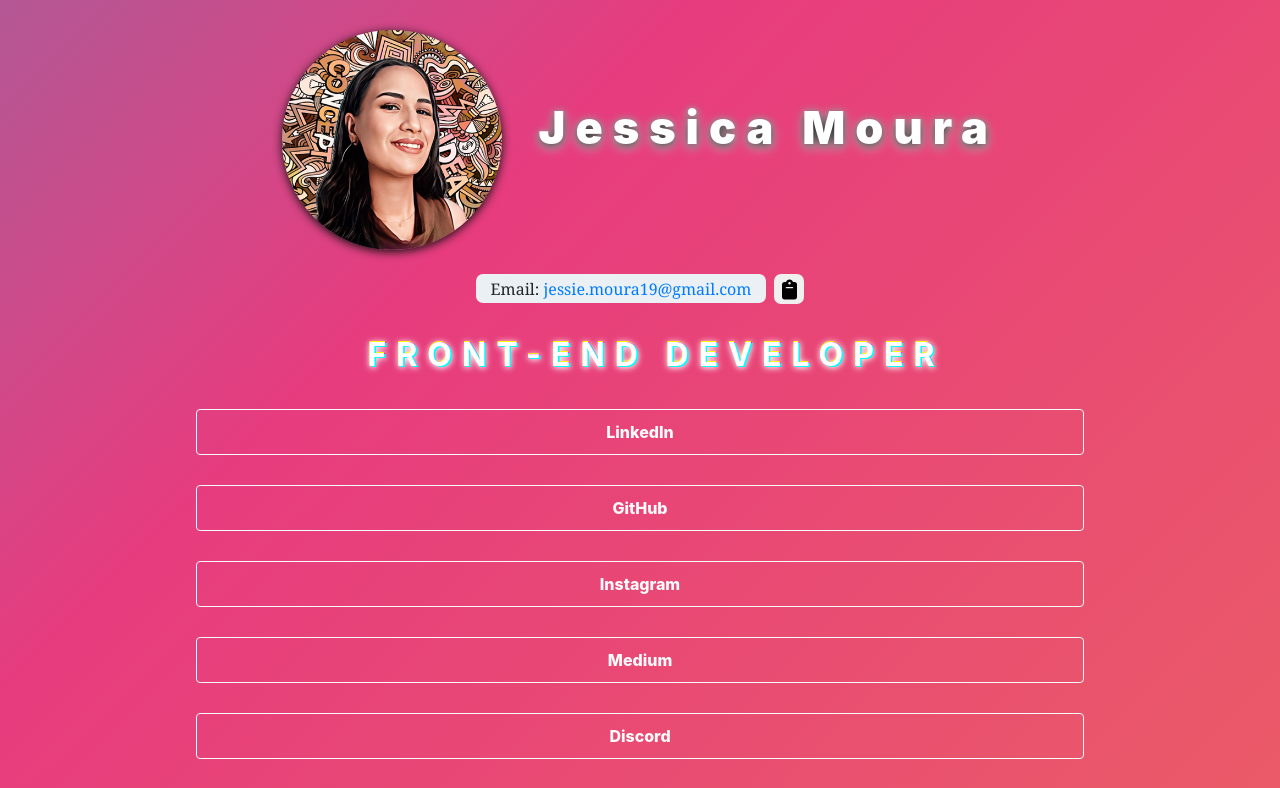
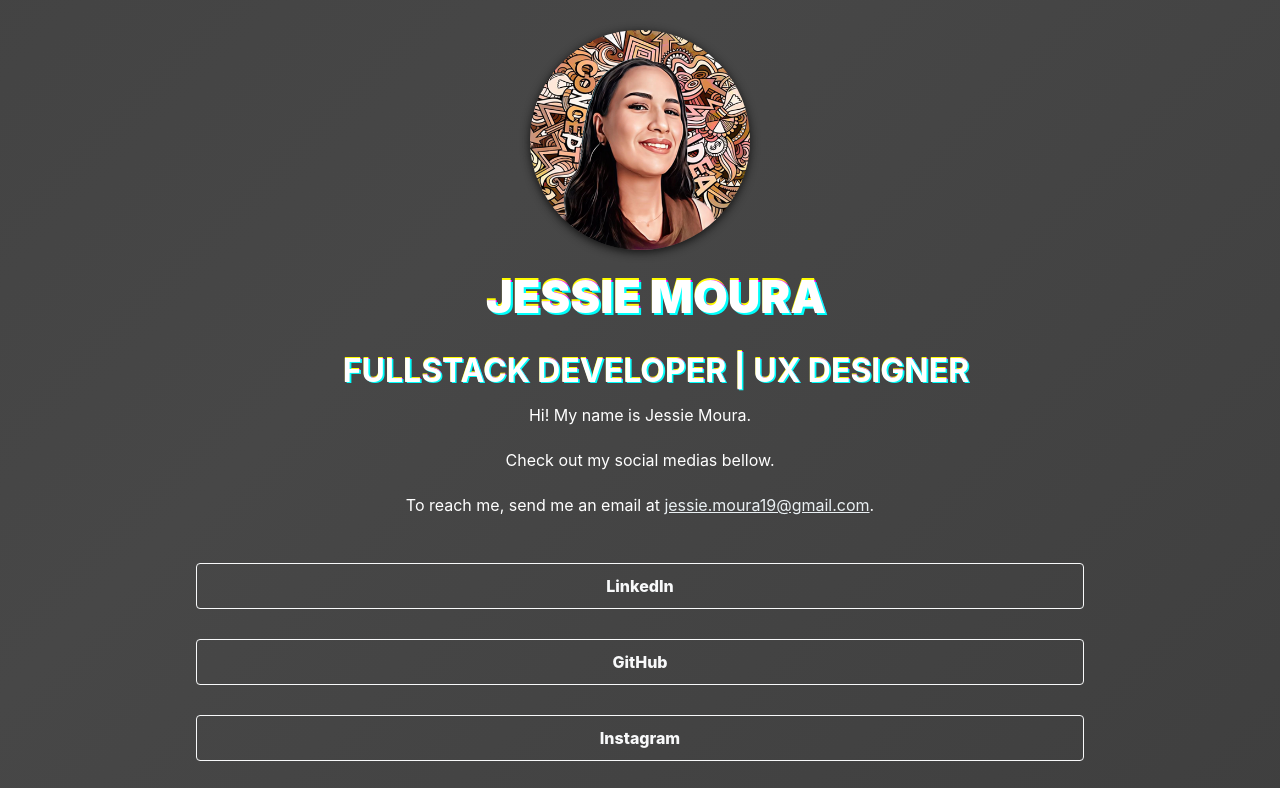
Before and after one commit to LadyJessie19/Linktree, a plain HTML site: page index.html in a window 1280 px wide. Shown: the top 788 px of the page. Drawn offline with nearby package versions, Linux system fonts and the light colour scheme.

Commit message:
update: general improvements

```diff
--- a/index.html
+++ b/index.html
@@ -20,12 +20,11 @@
     <div class="col-xs-12">
             <div class="text-center" style="padding-top: 30px; padding-bottom: 30px;">
                 <img src="assets/jessie.png" class="backdrop linktree">
-                <h1 style="color: #ffffff; padding-top: 20px;" class="hero layers">Jessica Moura</h1>
-                <div class="email">
-                    <p class="emailP">Email: <a href="mailto:jessie.moura19@gmail.com">jessie.moura19@gmail.com</a></p>
-                    <button class="btnCopy" onclick="copyEmail()"><i class="fas fa-clipboard fa-lg"></i></button>
-                </div>
-                <h2 style="color: #ffffff; padding-top: 20px;" class="hero glitch layers">Front-End Developer</h2>
+                <h1 style="color: #ffffff; padding-top: 20px;" class="glitch">Jessie Moura</h1>
+                <h2 style="color: #ffffff; padding-top: 20px;" class="glitch">Fullstack Developer | UX Designer</h2>
+                <p style="color: #ffffff; padding-top: 5px;" class="">Hi! My name is Jessie Moura.</p>
+                <p style="color: #ffffff; padding-top: 5px;" class="">Check out my social medias bellow.</p>
+                <p style="color: #ffffff; padding-top: 5px;" class="noLink">To reach me, send me an email at <a href="mailto:jessie.moura19@gmail.com"><u>jessie.moura19@gmail.com</u></a>.</p>
             </div>
     </div>
     </div>
@@ -41,20 +40,20 @@
                     <a href="https://bit.ly/github-jessie" target="_blank"><button type="button" class="btn btn-outline-light glitchHover gitHover" style="width: 80%; padding-top:10px; padding-bottom:10px; font-weight: 800;">GitHub</button></a>
                 </div>
                 <div style="padding-bottom: 30px;">
-                    <a href="https://bit.ly/instagram-jessie" target="_blank" rel="noopener noreferrer"></a><button type="button" class="btn btn-outline-light glitchHover instHover" style="width: 80%; padding-top:10px; padding-bottom:10px; font-weight: 800;">Instagram</button>
+                    <a href="https://bit.ly/instagram-jessie" target="_blank"><button type="button" class="btn btn-outline-light glitchHover instHover" style="width: 80%; padding-top:10px; padding-bottom:10px; font-weight: 800;">Instagram</button></a>
                 </div>
                 <div style="padding-bottom: 30px;">
-                    <a href="https://bit.ly/medium-jessie" target="_blank" rel="noopener noreferrer"></a><button type="button" class="btn btn-outline-light glitchHover medHover" style="width: 80%; padding-top:10px; padding-bottom:10px; font-weight: 800;">Medium</button>
+                    <a href="https://bit.ly/medium-jessie" target="_blank"><button type="button" class="btn btn-outline-light glitchHover medHover" style="width: 80%; padding-top:10px; padding-bottom:10px; font-weight: 800;">Medium</button></a>
                 </div>
                 <div style="padding-bottom: 30px;">
-                    <a href="https://bit.ly/servidor-jessie" target="_blank" rel="noopener noreferrer"></a><button type="button" class="btn btn-outline-light glitchHover discHover" style="width: 80%; padding-top:10px; padding-bottom:10px; font-weight: 800;">Discord</button>
+                    <a href="https://bit.ly/servidor-jessie" target="_blank"><button type="button" class="btn btn-outline-light glitchHover discHover" style="width: 80%; padding-top:10px; padding-bottom:10px; font-weight: 800;">Discord</button></a>
                 </div>
             </div>
     </div>
     </div>
 
         <div class="text-center">
-            <a href="https://www.ordermerch.net/" style="color: #34312f;" target="_blank">powered by OrderMerch</a>
+            <a href="https://www.ordermerch.net/" style="color: rgb(160, 159, 159);" target="_blank">powered by OrderMerch</a>
         </div>
 
 
--- a/style.css
+++ b/style.css
@@ -4,7 +4,7 @@ body {
 	width: 100wh;
 	height: 90vh;
 	color: #fff;
-	background: linear-gradient(-45deg, #EE7752, #E73C7E, #23A6D5, #23D5AB);
+	background: linear-gradient(-45deg, #383838, #474747, #3a3a3a, #252525);
 	background-size: 400% 400%;
 	-webkit-animation: Gradient 15s ease infinite;
 	-moz-animation: Gradient 15s ease infinite;
@@ -682,7 +682,7 @@ h1{
 	transform-origin: 50% 50%;
 }
 .gitHover:hover{
-    background-color: #383336 !important;
+    background-color: #0f0d0e !important;
     color: white !important;
     animation: shake-animation 4.72s ease infinite;
 	transform-origin: 50% 50%;
@@ -721,3 +721,13 @@ h1{
   border-radius: 7px;
   font-family: Georgia, 'Times New Roman', Times, serif;
 }
+
+.noLink a{
+  text-decoration: none !important;
+  color: #eaf0f3;
+}
+
+.noLink a{
+  text-decoration: none !important;
+  color: #eaf0f3;
+}
```
